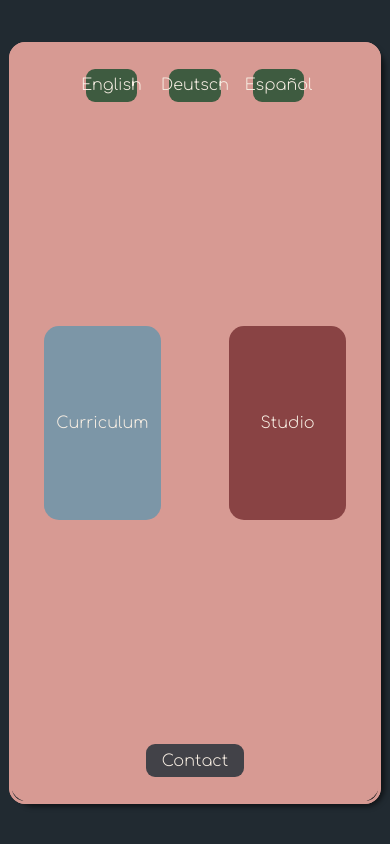
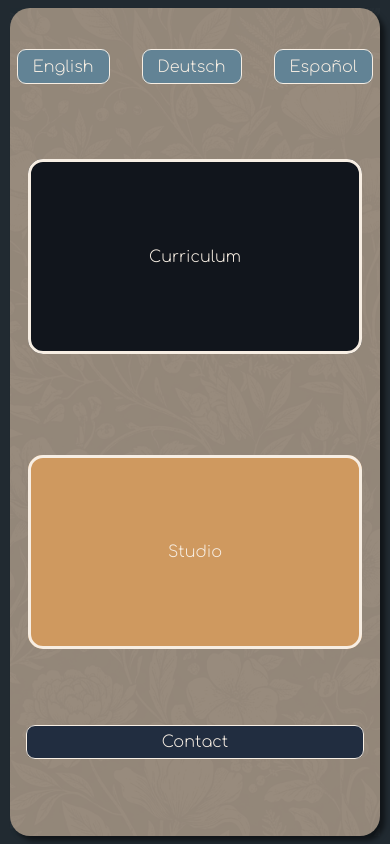
Before and after one commit to Pajozim/aestheticsbrewery, a website: page index.html in a window 390 px wide. Drawn offline with Linux system fonts and the light colour scheme.

Commit message:
new color combos

```diff
--- a/allinstyles.css
+++ b/allinstyles.css
@@ -19,7 +19,7 @@
   --inpbutpad: 1vh;
   /* COlors */
   --bgColor: #212A31;
-  --fontcolor: #F7EEE3;
+  --fontColor: #F7EEE3;
   --inpbutbg: bisque;
   --inputColor: #222;
   --cvColor: #7C96A7;
@@ -74,7 +74,7 @@
   flex-direction: column;
   justify-content: center;
   align-items: center;
-  color: var(--fontcolor);
+  color: var(--fontColor);
 }
 
 img {
@@ -271,12 +271,7 @@
 }
 
 #idiomsiR > div {
-  width: 5vw;
-  height: 4vh;
   background-color: var(--idiomsColor);
-  margin: 0 1em;
-  padding: 0 1em;
-  border-radius: 9px;
 }
 
 #btnsiR {
@@ -285,8 +280,10 @@
 }
 
 #btnsiR > div {
-  width: 30vw;
-  height: 23vh;
+  width: 90%;
+  margin: 0 5%;
+  height: auto;
+  min-height: 23vh;
   border-radius: 15px;
 }
 
@@ -298,7 +295,6 @@
 
 #contactiR > div {
   height: 4vh;
-  background-color: var(--contactColor);
   margin: 0 1em;
   padding: 0 1em;
   border-radius: 9px;
@@ -325,16 +321,33 @@
   cursor: pointer;
   outline: 1px solid var(--fontColor);
   outline-offset: -1px;
+  padding: 0.1em 1em 0;
+  width: 100%;
+  height: 4vh;
+  margin: 0 1em;
+  border-radius: 9px;
 }
 
 #stpg-container {
+  /*
   outline: 3px solid var(--stpgContColor);
   outline-offset: -3px;
   border: 1px solid var(--stpgContColor);
+  */
   border-radius: 1em;
-  background-size: cover;
-  background-repeat: no-repeat;
-  transition: background-image 1s ease-in-out;
+  isolation: isolate;
+  box-sizing: content-box;
+  padding: 1em;
+  /*transition: background-image 1s ease-in-out;*/
+}
+
+#stpg-container::before {
+  content: "";
+  position: absolute;
+  inset: 0;
+  background: url(Materials/BG.jpg) center / cover;
+  opacity: 0.02;
+  z-index: -1;
 }
 
 /* studio page ---------------------------------------------- */
@@ -419,7 +432,7 @@
   100% {background-color: var(--stpgContColor); transform: perspective(1500px) rotateX(0deg);}}
 
 #contact {
-  background-color: var(--cvColor);
+  background-color: var(--contactColor);
 }
 
 .ftoCo {
@@ -474,7 +487,7 @@
 padding: 3%;
 box-sizing: border-box;
 transition: all 0.2s ease-in-out;
-border: 1px solid var(--fontcolor);
+border: 1px solid var(--fontColor);
 border-radius: 15px;
 margin: 1%;
 }
@@ -546,7 +559,7 @@
 }
 
 .linktopage a {
-color: var(--fontcolor);
+color: var(--fontColor);
 font-size: var(--fontsize);
 text-decoration: none;
 }
@@ -862,7 +875,7 @@
 }
 
 #c-submit {
-  background-color: var(--fontcolor);
+  background-color: var(--fontColor);
   width: fit-content;
   border-radius: 15px;
   padding: 1.5vh 2vw;
--- a/index.html
+++ b/index.html
@@ -38,9 +38,10 @@
     </div>
   </section>
 <script aria-label="ForwardIfMobile">
-  /* if (window.innerHeight > window.innerWidth) {
-    window.location.href = "https://paul-zimmermann.framer.ai";
-  } */
+  if (window.innerHeight > window.innerWidth) {
+    document.getElementById('btnsiR').style.flexDirection = 'column';
+    document.documentElement.style.setProperty('--pfelemheight', '98vh');
+  }
 </script>
 <script aria-label="data independent script">
 
@@ -115,6 +116,8 @@
     "#2b6838", "#a7a5e7", "#c07739", "#7f559c", "#2da48d", "#8a3d0f", "#7faa5a", "#d1819a", "#20759f", "#7f8833", "#8287a2", "#8c5c68", "#4e566b", "#e49a6b", "#949b84", "#617969", "#5a9fdb", "#883352", "#bfa6ad", "#58c095", "#6d5c3c", "#9b6701", "#a46ca3", "#7574c3", "#315999", "#b89837", "#bd6973", "#2190a5", "#358249", "#264653", "#2A9D8F", "#F4A261", "#E76F51", "#233D4D", "#FE7F2D", "#619B8A", "#A4243B", "#D8973C", "#BD632F", "#273E47", "#585123", "#F58549", "#772F1A", "#8ea604", "#523a34", "#b87d4b", "#9b9b7a", "#797d62", "#d08c60", "#523a34", "#ee4266", "#6a994e", "#004e98", "#f07167", "#df2935", "#ff8c61", "#ce6a85", "#985277", "#5c374c", "#f28482", "#c11405", "#79779a", "#008080", "#778844"
   ]
 
+  let curClrPool = new Set();
+
   const colorRandomizer = () => {
     const color = COLORPOOL[Math.random()*COLORPOOL.length | 0];
     if (!curClrPool.has(color)) {
@@ -123,8 +126,6 @@
     };
     return colorRandomizer();
   };
-
-  let curClrPool = new Set();
 
   // .candy expand and collapse ============================================================================================
 
@@ -260,6 +261,25 @@
   */
 </script>
 <script aria-label="data dependent script">
+
+// change landing page colors randomly ===============================================================================
+
+const LPC = [ // Landing Page Colors
+  ['#FA8072', '#0F5257', '#482C3D', '#6D1A36', '#4682B4'],
+  ['#96897B', '#628395', '#11151C', '#CF995F', '#212D40'],
+  ['#896978', '#839791', '#191D32', '#45462A', '#DC851F'],
+  ['#4D7EA8', '#272932', '#828489', '#9E90A2', '#F15025'],
+]
+
+const randomColorSet = () => LPC[Math.floor(Math.random() * LPC.length)];
+
+const currentColorSet = randomColorSet();
+
+document.documentElement.style.setProperty("--stpgContColor", currentColorSet[0]);
+document.documentElement.style.setProperty("--idiomsColor", currentColorSet[1]);
+document.documentElement.style.setProperty("--cvColor", currentColorSet[2]);
+document.documentElement.style.setProperty("--studioColor", currentColorSet[3]);
+document.documentElement.style.setProperty("--contactColor", currentColorSet[4]);
 
 // fetch data ================================================================================
 
```
Also changed, not shown: Materials/BG.jpg (added), Materials/bg_p0.webp (deleted), Materials/bg_p1.webp (deleted), Materials/bg_p2.webp (deleted), Materials/bg_p3.webp (deleted), Materials/bg_p4.webp (deleted).
